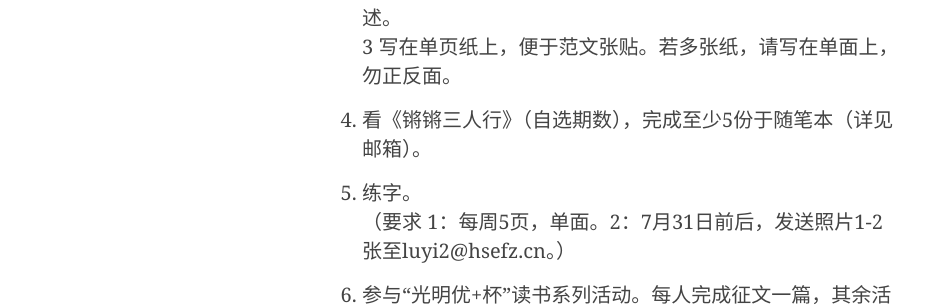
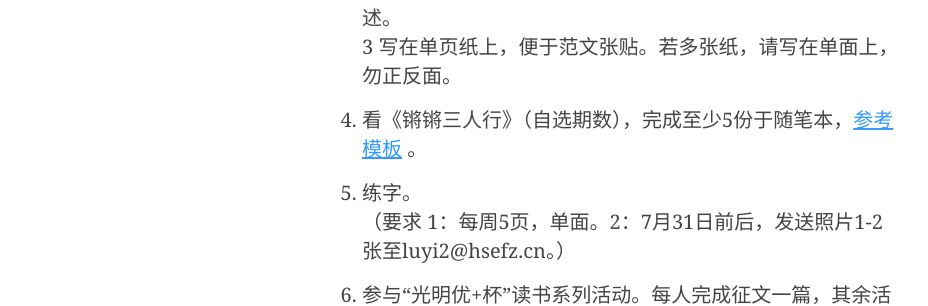
Before and after one commit to efz1602/efz1602.github.io, a Jekyll site: the page built from _posts/2014-07-01-SummerHoliday.markdown, in a window 1280 px wide and 900 px high, scrolled down 742 px. Shown: the part 154-460 px from the top of the window, without its empty margins (8-936 px from the left). Built offline with Jekyll 4.4.1, drawn with Linux system fonts in a browser that asks for light colours; some web fonts are replaced; Markdown is read by kramdown in place of the engine named in the settings.

Commit message:
test link

```diff
--- a/_posts/2014-07-01-SummerHoliday.markdown
+++ b/_posts/2014-07-01-SummerHoliday.markdown
@@ -18,7 +18,7 @@ date:   2014-07-01
   1 读书笔记可以是读后感、摘抄评注等形式。
   2 选择三个词语来概括或描述你看过的这本书，并分别加以阐述。
   3 写在单页纸上，便于范文张贴。若多张纸，请写在单面上，勿正反面。
-4. 看《锵锵三人行》（自选期数），完成至少5份于随笔本（详见邮箱）。
+4. 看《锵锵三人行》（自选期数），完成至少5份于随笔本，[参考模板](/files/qqsrx.docx) 。
 5. 练字。
 （要求 1：每周5页，单面。2：7月31日前后，发送照片1-2张至luyi2@hsefz.cn。）
 6. 参与“光明优+杯”读书系列活动。每人完成征文一篇，其余活动自愿参加。（通知另发）
```
Also changed, not shown: 1 other file.
